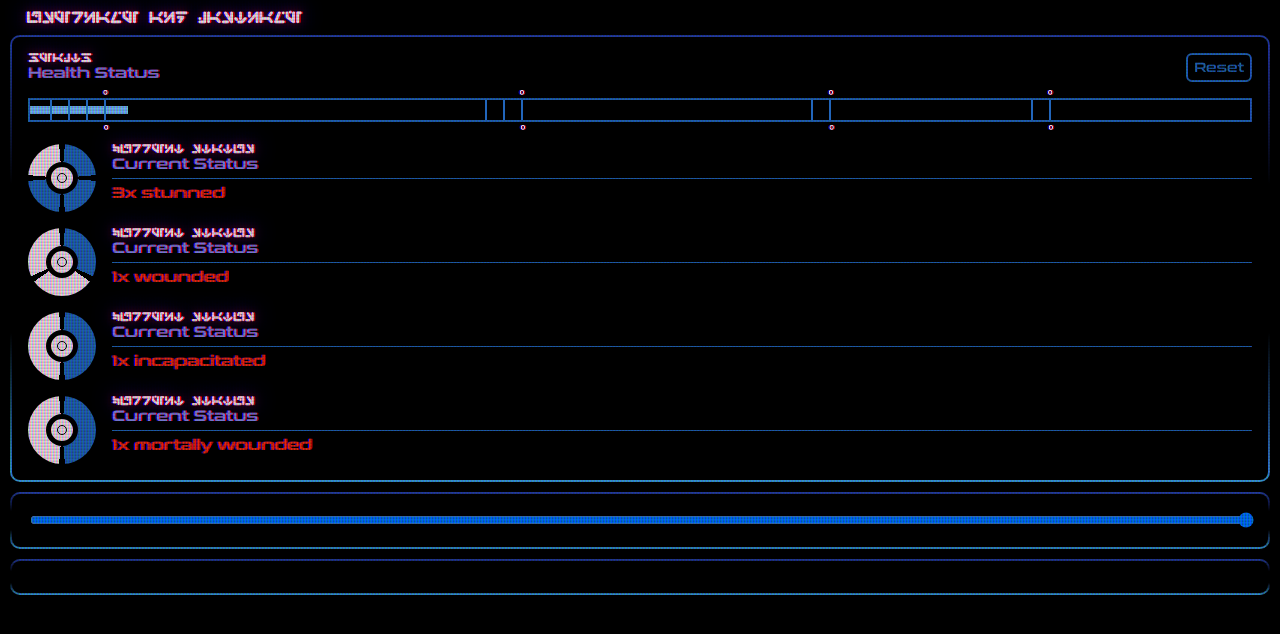
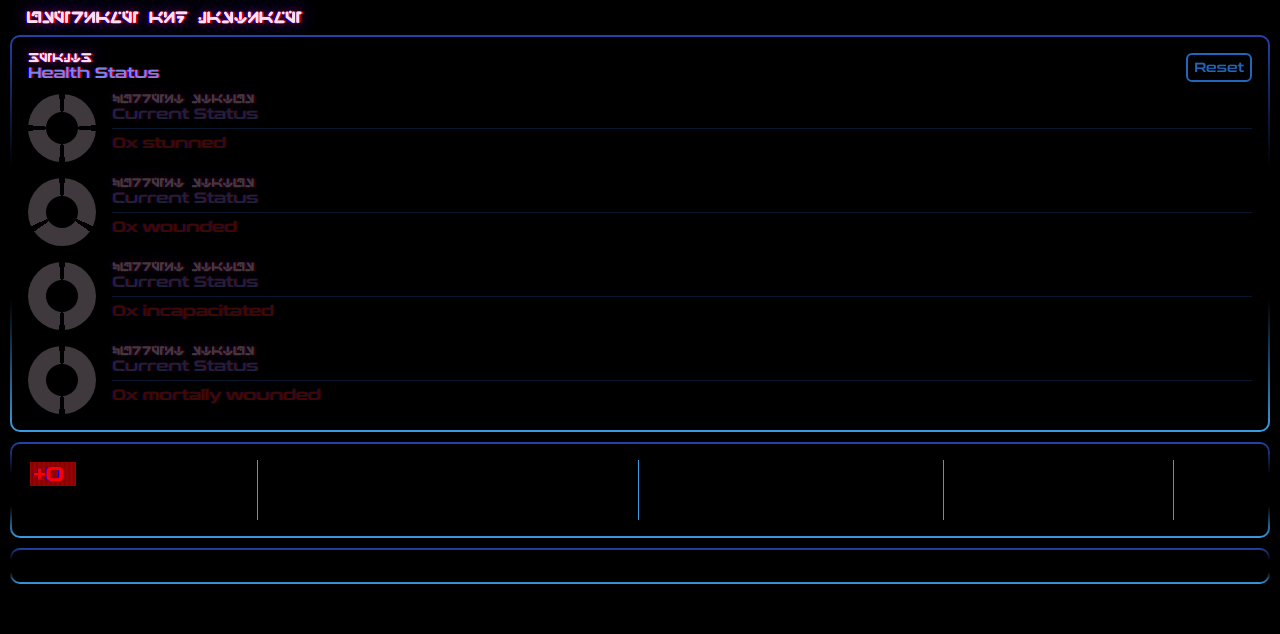
Before and after one commit to haroll/starwars-d6-companion-app, a React (Create React App) app: page / in a window 1280 px wide. Shown: the top 634 px of the page. Built offline with nearby package versions, Linux system fonts and the light colour scheme.

Commit message:
dirty work for damage ranger input, sorry, I'll fix it later

```diff
--- a/src/App.js
+++ b/src/App.js
@@ -2,8 +2,9 @@ import React from 'react';
 import styled from 'styled-components';
 
 import Container from './components/Container';
+import DamageRanger from './components/DamageRanger';
 import HealthChunk  from './components/HealthChunk';
-import HealthIndicator  from './components/HealthIndicator';
+// import HealthIndicator  from './components/HealthIndicator';
 
 const Flex = styled.div`
   display: flex;
@@ -22,21 +23,36 @@ const Button = styled.button`
   color: #26b;
 `;
 
+const DamageIndicator = styled.div`
+  position: absolute;
+  top: 2rem;
+  left: 2rem;
+
+  height: 2.4rem;
+  width: 4rem;
+  padding: 0 .3rem;
+
+  background: linear-gradient(to left, #980605 0%, #800 5%, #980605 10%, #800 15%, #980605 20%, #800 25%, #980605  30%, #800 35%, #980605 40%, #800 45%, #980605 50%, #800 55%, #980605 60%, #800 65%, #980605 70%, #800  75%, #980605 80%, #800 85%, #980605 90%, #800 95%, #980605 100%);
+  & > h3 { color: red; }
+`;
+
 class App extends React.Component {
   constructor(props) {
     super(props);
     this.state = {
       stunnedMax: 4,
       // stunnedMax: this.props.strength,
-      stunnedConsumed: 3,
-      // stunnedConsumed: 0,
-      woundedConsumed: 1,
-      // woundedConsumed: 0,
-      incapacitatedConsumed: 1,
-      // incapacitatedConsumed: 0,
-      mortallyWoundedConsumed: 1,
-      // mortallyWoundedConsumed: 0,
+      // stunnedConsumed: 3,
+      stunnedConsumed: 0,
+      // woundedConsumed: 1,
+      woundedConsumed: 0,
+      // incapacitatedConsumed: 1,
+      incapacitatedConsumed: 0,
+      // mortallyWoundedConsumed: 1,
+      mortallyWoundedConsumed: 0,
       currentStatus: '',
+      damageTaken: 0,
+      // preventDoubleTap: true,
     };
   }
 
@@ -82,7 +98,103 @@ class App extends React.Component {
   }
 
   handleChange(ev) {
-    console.log(ev.target.valueAsNumber);
+    // console.log(ev.target.valueAsNumber);
+    this.setState({
+      damageTaken: ev.target.valueAsNumber,
+      // preventDoubleTap: false,
+    })
+  }
+
+  takeDamage() {
+    // if (this.state.preventDoubleTap) {
+    //   return;
+    // }
+
+// STUNNED
+    if (this.state.damageTaken < 4) {
+      if (this.state.stunnedConsumed + 1 === this.state.stunnedMax
+        && this.state.woundedConsumed < 3)  {
+          const woundedDamge = this.state.woundedConsumed + 1;
+          this.setState({
+            stunnedConsumed: this.state.stunnedConsumed + 1,
+            woundedConsumed: woundedDamge
+          })
+      } else if (this.state.stunnedConsumed < this.state.stunnedMax) {
+        this.setState({ stunnedConsumed: this.state.stunnedConsumed + 1 })
+      }
+
+// WOUNDED
+    } else if (this.state.damageTaken < 9) {
+      if (this.state.woundedConsumed + 1 === 3
+        && this.state.incapacitatedConsumed < 2) {
+          const incapacitatedDamage = this.state.incapacitatedConsumed + 1;
+          const woundedDamge = this.state.woundedConsumed + 1;
+          this.setState({
+            stunnedConsumed: this.state.stunnedMax,
+            woundedConsumed: woundedDamge,
+            incapacitatedConsumed: incapacitatedDamage
+          })
+      } else if (this.state.woundedConsumed < 3) {
+        const woundedDamge = this.state.woundedConsumed + 1;
+        this.setState({
+          stunnedConsumed: this.state.stunnedMax,
+          woundedConsumed: woundedDamge
+        })
+      }
+
+// INCAPACITATED
+    } else if (this.state.damageTaken < 13) {
+      if (this.state.incapacitatedConsumed + 1 === 2
+        && this.state.mortallyWoundedConsumed < 2) {
+          const mortallyWoundedDamage = this.state.mortallyWoundedConsumed + 1;
+          this.setState({
+            stunnedConsumed: this.state.stunnedMax,
+            woundedConsumed: 3,
+            incapacitatedConsumed: 2,
+            mortallyWoundedConsumed: mortallyWoundedDamage
+          })
+      } else if (this.state.incapacitatedConsumed < 2) {
+        const incapacitatedDamage = this.state.incapacitatedConsumed + 1;
+        this.setState({
+          stunnedConsumed: this.state.stunnedMax,
+          woundedConsumed: 3,
+          incapacitatedConsumed: incapacitatedDamage
+        })
+      }
+
+// MORTALLY WOUNDED
+    } else if (this.state.damageTaken < 16) {
+      if (this.state.mortallyWoundedConsumed + 1 === 2) {
+        this.setState({
+          stunnedConsumed: this.state.stunnedMax,
+          woundedConsumed: 3,
+          incapacitatedConsumed: 2,
+          mortallyWoundedConsumed: 2
+        })
+      } else if (this.state.mortallyWoundedConsumed < 2) {
+        const mortallyWoundedDamage = this.state.mortallyWoundedConsumed + 1;
+        this.setState({
+          stunnedConsumed: this.state.stunnedMax,
+          woundedConsumed: 3,
+          incapacitatedConsumed: 2,
+          mortallyWoundedConsumed:  mortallyWoundedDamage
+        })
+      }
+
+// SUPER DEAD
+    } else {
+      this.setState({
+        stunnedConsumed: this.state.stunnedMax,
+        woundedConsumed: 3,
+        incapacitatedConsumed: 2,
+        mortallyWoundedConsumed: 2
+      })
+    }
+    this.setState({
+      damageTaken: 0,
+      // preventDoubleTap: true,
+    })
+    // console.log(this.state.stunnedConsumed)
   }
 
   render() {
@@ -107,8 +219,8 @@ class App extends React.Component {
             </Button>
           </Flex>
           {/* @TODO: health indicator */}
-          <HealthIndicator chunk={[this.state.stunnedMax,3,2,2]}>
-          </HealthIndicator>
+          {/* <HealthIndicator chunk={[this.state.stunnedMax,3,2,2]}>
+          </HealthIndicator> */}
           <br/>
           <HealthChunk
             chunkType={'stunned'}
@@ -136,7 +248,28 @@ class App extends React.Component {
           />
         </Container>
         <Container id={'damage-progress'}>
-          <input onChange={(e) => this.handleChange(e)} style={{width: '100%'}} type={'range'} min={'1'} max={'16'} step={'1'} />
+          <DamageRanger
+            damage={this.state.damageTaken}
+          />
+          <input
+            onChange={(e) => this.handleChange(e)}
+            style={{
+              position: 'absolute',
+              top: '6rem',
+              width: 'calc(100% - 4rem)',
+              opacity: '0'
+            }}
+            type={'range'}
+            min={'1'}
+            max={'16'}
+            step={'1'}
+            value={this.state.damageTaken}
+          />
+          <DamageIndicator onClick={() => this.takeDamage()} >
+            <h3>
+              +{this.state.damageTaken}
+            </h3>
+          </DamageIndicator>
         </Container>
         <Container id={'state-information'}>
 
--- /dev/null
+++ b/src/components/DamageRanger.js
@@ -0,0 +1,122 @@
+import React from 'react';
+import styled from 'styled-components';
+
+const GraphBarDamageIndicator = styled.div`
+  background: linear-gradient(to left, black 0%, red 5%, black 10%, red 15%, black 20%, red 25%, black  30%, red 35%, black 40%, red 45%, black 50%, red 55%, black 60%, red 65%, black 70%, red  75%, black 80%, red 85%, black 90%, red 95%, black 100%);
+  width: 100%;
+
+  & + &  { margin-left: 1px; }
+`;
+
+const GraphContainer = styled.div`
+  position: relative;
+
+  & > .graph {
+    display: flex;
+    direction: column;
+
+    width:  100%;
+    height: 6rem;
+
+    & > div {
+      display: flex;
+      direction-column;
+      align-items: flex-end;
+      height: 100%;
+      padding: 0 .2rem;
+      // border-bottom: .1rem solid #3a9de2;
+    }
+
+    & > .stunned {
+      flex-grow: 3;
+      // margin-right: .1rem;
+
+      & > ${GraphBarDamageIndicator} {
+        height: 40%;
+        opacity: 0.4;
+      }
+    }
+    & > .wounded {
+      flex-grow: 5;
+      // margin-right: .1rem;
+      border-left: .1rem solid #3a9de2;
+
+      & > ${GraphBarDamageIndicator} {
+        height: 55%;
+        opacity: 0.55;
+      }
+    }
+    & > .incapacitated {
+      flex-grow: 4;
+      // margin-right: .1rem;
+      border-left: .1rem solid #3a9de2;
+
+      & > ${GraphBarDamageIndicator} {
+        height: 70%;
+        opacity: .7;
+      }
+    }
+    & > .mortally-wounded {
+      flex-grow: 3;
+      // margin-right: .1rem;
+      border-left: .1rem solid #3a9de2;
+
+      & > ${GraphBarDamageIndicator} {
+        height: 85%;
+        opacity: 0.85;
+      }
+    }
+    & > .dead {
+      flex-grow: 1;
+      border-left: .1rem solid #3a9de2;
+
+      & > ${GraphBarDamageIndicator} {
+        height: 100%;
+      }
+    }
+  }
+
+  & > .caption {
+    width:  100%;
+    height: 2rem;
+  }
+`;
+
+const DamageRanger = props => {
+  return (
+    <GraphContainer>
+      <div className="graph">
+        <div className="stunned">
+          <GraphBarDamageIndicator style={{ opacity: (props.damage - 1 >= 0) ? 1 : 0 }}/>
+          <GraphBarDamageIndicator style={{ opacity: (props.damage - 2 >= 0) ? 1 : 0 }}/>
+          <GraphBarDamageIndicator style={{ opacity: (props.damage - 3 >= 0) ? 1 : 0 }}/>
+        </div>
+        <div className="wounded">
+          <GraphBarDamageIndicator style={{ opacity: (props.damage - 4 >= 0) ? 1 : 0 }}/>
+          <GraphBarDamageIndicator style={{ opacity: (props.damage - 5 >= 0) ? 1 : 0 }}/>
+          <GraphBarDamageIndicator style={{ opacity: (props.damage - 6 >= 0) ? 1 : 0 }}/>
+          <GraphBarDamageIndicator style={{ opacity: (props.damage - 7 >= 0) ? 1 : 0 }}/>
+          <GraphBarDamageIndicator style={{ opacity: (props.damage - 8 >= 0) ? 1 : 0 }}/>
+        </div>
+        <div className="incapacitated">
+          <GraphBarDamageIndicator style={{ opacity: (props.damage - 9 >= 0) ? 1 : 0 }}/>
+          <GraphBarDamageIndicator style={{ opacity: (props.damage - 10 >= 0) ? 1 : 0 }}/>
+          <GraphBarDamageIndicator style={{ opacity: (props.damage - 11 >= 0) ? 1 : 0 }}/>
+          <GraphBarDamageIndicator style={{ opacity: (props.damage - 12 >= 0) ? 1 : 0 }}/>
+        </div>
+        <div className="mortally-wounded">
+          <GraphBarDamageIndicator style={{ opacity: (props.damage - 13 >= 0) ? 1 : 0 }}/>
+          <GraphBarDamageIndicator style={{ opacity: (props.damage - 14 >= 0) ? 1 : 0 }}/>
+          <GraphBarDamageIndicator style={{ opacity: (props.damage - 15 >= 0) ? 1 : 0 }}/>
+        </div>
+        <div className="dead">
+          <GraphBarDamageIndicator style={{ opacity: (props.damage - 16 >= 0) ? 1 : 0 }}/>
+        </div>
+      </div>
+      {/* <div className="caption">
+      </div> */}
+    </GraphContainer>
+  )
+}
+
+export default DamageRanger;
--- a/src/components/HealthIndicator.js
+++ b/src/components/HealthIndicator.js
@@ -68,20 +68,21 @@ const Progress = styled.div`
 `;
 
 const HealthIndicator = props => {
+  let healtChunkNumber = -1;
+
   return (
     <div style={{position: 'relative', margin: '1.6rem 0 1rem'}}>
       <Progress className={''}/>
       <Container>
         {props.chunk.map((chunk) => {
+          ++healtChunkNumber;
           let idx = new Array(chunk);
           idx.fill(chunk, 0);
-          console.log(idx);
           return (
-           <div key={chunk} style={{flexGrow: chunk}}>
+           <div key={'container-' + healtChunkNumber} style={{flexGrow: chunk}}>
             {
-              idx.map(i => {
-                console.log(i);
-                return (<Marker />)
+              idx.map((i, x) => {
+                return (<Marker key={healtChunkNumber + '-' + x} />)
               })
             }
            </div>
--- a/src/main.css
+++ b/src/main.css
@@ -22,7 +22,7 @@ body {
   color: #fff;
 }
 
-body::after{
+/* body::after{
   content:'';
   position: absolute;
   top: 0;
@@ -37,7 +37,7 @@ body::after{
   background-size: .3rem .3rem;
   mix-blend-mode: multiply;
   opacity: .6;
-}
+} */
 
 h1,h2,h3,h4,h5,h6 {
   margin: 0;
```
Also changed, not shown: 2 other files (tests, documents, lock files or other folders).
